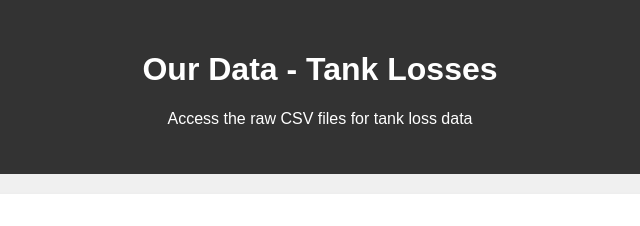
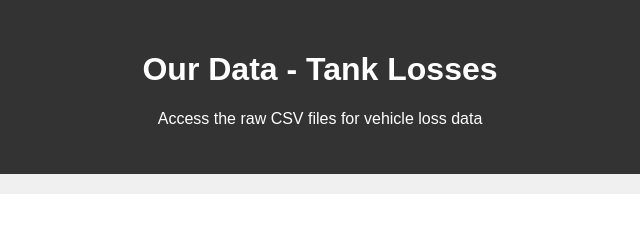
Before and after one commit to CCat1159/CCat1159.github.io, a plain HTML site: page RawData.html in a window 1280 px wide. Shown: the top 226 px of the page, 320-960 px from the left. Drawn offline with Linux system fonts and the light colour scheme.

Commit message:
Update RawData.html
Edited subtitle

```diff
--- a/RawData.html
+++ b/RawData.html
@@ -55,7 +55,7 @@
 <body>
     <header>
         <h1>Our Data - Tank Losses</h1>
-        <p>Access the raw CSV files for tank loss data</p>
+        <p>Access the raw CSV files for vehicle loss data</p>
     </header>
 
     <div class="container">
```
